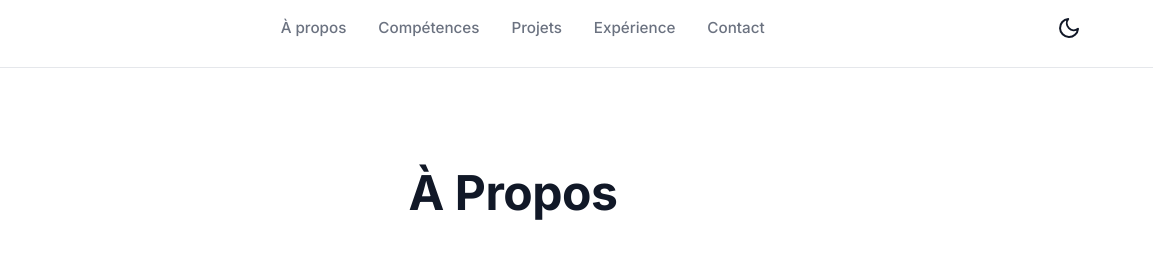
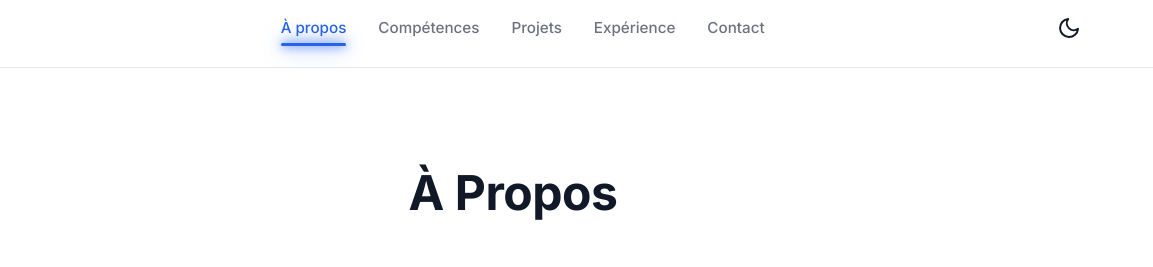
Before and after one commit to MBA13042004/mbasite, a plain HTML site: page index.html in a window 1280 px wide. Both pictures are taken after a click on the link "À propos". Shown: the part 732-999 px from the top of the page, 127-1280 px from the left. Drawn offline with Linux system fonts and the light colour scheme.

Commit message:
Third  Push

```diff
--- a/css/style.css
+++ b/css/style.css
@@ -1250,4 +1250,46 @@ footer {
   box-shadow: 0 20px 40px rgba(0, 0, 0, 0.5),
     0 0 25px rgba(34, 211, 238, 0.5);
   border-color: #22d3ee;
+}/*
+========================================================================
+   11. MODERN SLIDING NAVBAR (Neon Glow)
+========================================================================
+*/
+
+/* Main Navigation Context */
+.nav-links {
+    position: relative;
+    /* Context for absolute indicator */
+    /* Ensure no gap interference */
 }
+
+/* Nav Link Styling Override */
+.nav-link {
+    /* Reset previous underline styles if any */
+}
+
+.nav-link::after {
+    display: none !important;
+    /* Remove old underline */
+}
+
+/* Sliding Indicator */
+.nav-indicator {
+    position: absolute;
+    bottom: -6px;
+    /* Position under text */
+    left: 0;
+    height: 3px;
+    border-radius: 999px;
+    background: var(--primary);
+    box-shadow: 0 0 10px var(--primary), 0 0 20px var(--primary);
+    /* Neon glow */
+    width: 0;
+    transform: translateX(0);
+    transition: transform 0.35s cubic-bezier(0.25, 0.46, 0.45, 0.94),
+        width 0.35s cubic-bezier(0.25, 0.46, 0.45, 0.94),
+        opacity 0.2s ease;
+    pointer-events: none;
+    opacity: 0;
+    z-index: 10;
+}
--- a/index.html
+++ b/index.html
@@ -65,7 +65,7 @@
                     <li><a href="#projects" class="nav-link">Projets</a></li>
                     <li><a href="#experience" class="nav-link">Expérience</a></li>
                     <li><a href="#contact" class="nav-link">Contact</a></li>
-                    <div class="nav-indicator"></div>
+                    <span class="nav-indicator" aria-hidden="true"></span>
                 </ul>
             </nav>
 
--- a/js/script.js
+++ b/js/script.js
@@ -40,41 +40,6 @@ document.addEventListener('DOMContentLoaded', () => {
     }
     initContactLinks();
 
-    // -------------------------------------------------------------------------
-    // 1.1 NAVBAR INDICATOR (Sliding Light Beam)
-    // -------------------------------------------------------------------------
-    const navIndicator = document.querySelector('.nav-indicator');
-    const navLinksList = document.querySelectorAll('.nav-links li a');
-
-    function moveIndicator(el) {
-        if (!navIndicator || !el) return;
-
-        // Calculate position relative to the UL parent
-        // The .nav-links UL is relative, so offsetLeft gives position inside it
-        navIndicator.style.width = `${el.offsetWidth}px`;
-        navIndicator.style.left = `${el.offsetLeft}px`;
-        navIndicator.style.opacity = '1';
-    }
-
-    function resetIndicator() {
-        if (!navIndicator) return;
-        navIndicator.style.opacity = '0';
-        // Optional: Move back to active link if you want persistence
-        // const active = document.querySelector('.nav-link.active');
-        // if(active) moveIndicator(active);
-    }
-
-    navLinksList.forEach(link => {
-        link.addEventListener('mouseenter', (e) => {
-            moveIndicator(e.target);
-        });
-    });
-
-    // Hide when leaving the UL area
-    const navUl = document.querySelector('.nav-links');
-    if (navUl) {
-        navUl.addEventListener('mouseleave', resetIndicator);
-    }
 
     // -------------------------------------------------------------------------
     // 2. THEME HANDLING (Auto / Light / Dark)
@@ -245,4 +210,58 @@ document.addEventListener('DOMContentLoaded', () => {
             }
         });
     });
+
+    // -------------------------------------------------------------------------
+    // 6. SLIDING NAVBAR INDICATOR (Modern Neon)
+    // -------------------------------------------------------------------------
+    const desktopNavList = document.querySelector('.nav-links');
+    const indicator = document.querySelector('.nav-indicator');
+    const desktopLinks = document.querySelectorAll('.nav-links .nav-link');
+
+    if (indicator && desktopNavList) {
+        function moveIndicator(element) {
+            // Get coordinates relative to the parent UL
+            const parentRect = desktopNavList.getBoundingClientRect();
+            const elRect = element.getBoundingClientRect();
+
+            const left = elRect.left - parentRect.left;
+            const width = elRect.width;
+
+            indicator.style.width = `${width}px`;
+            indicator.style.transform = `translateX(${left}px)`;
+            indicator.style.opacity = '1';
+        }
+
+        function resetIndicator() {
+            // Check for active link
+            const activeLink = document.querySelector('.nav-links .nav-link.active');
+            if (activeLink) {
+                moveIndicator(activeLink);
+            } else {
+                indicator.style.opacity = '0'; // Hide if no active link
+            }
+        }
+
+        // Initialize position on load
+        setTimeout(resetIndicator, 100);
+
+        desktopLinks.forEach(link => {
+            link.addEventListener('mouseenter', (e) => {
+                moveIndicator(e.target);
+            });
+
+            link.addEventListener('click', (e) => {
+                // Remove active from all
+                desktopLinks.forEach(l => l.classList.remove('active'));
+                // Add to clicked
+                e.target.classList.add('active');
+                moveIndicator(e.target);
+            });
+        });
+
+        desktopNavList.addEventListener('mouseleave', resetIndicator);
+
+        // Update on resize
+        window.addEventListener('resize', resetIndicator);
+    }
 });
```
